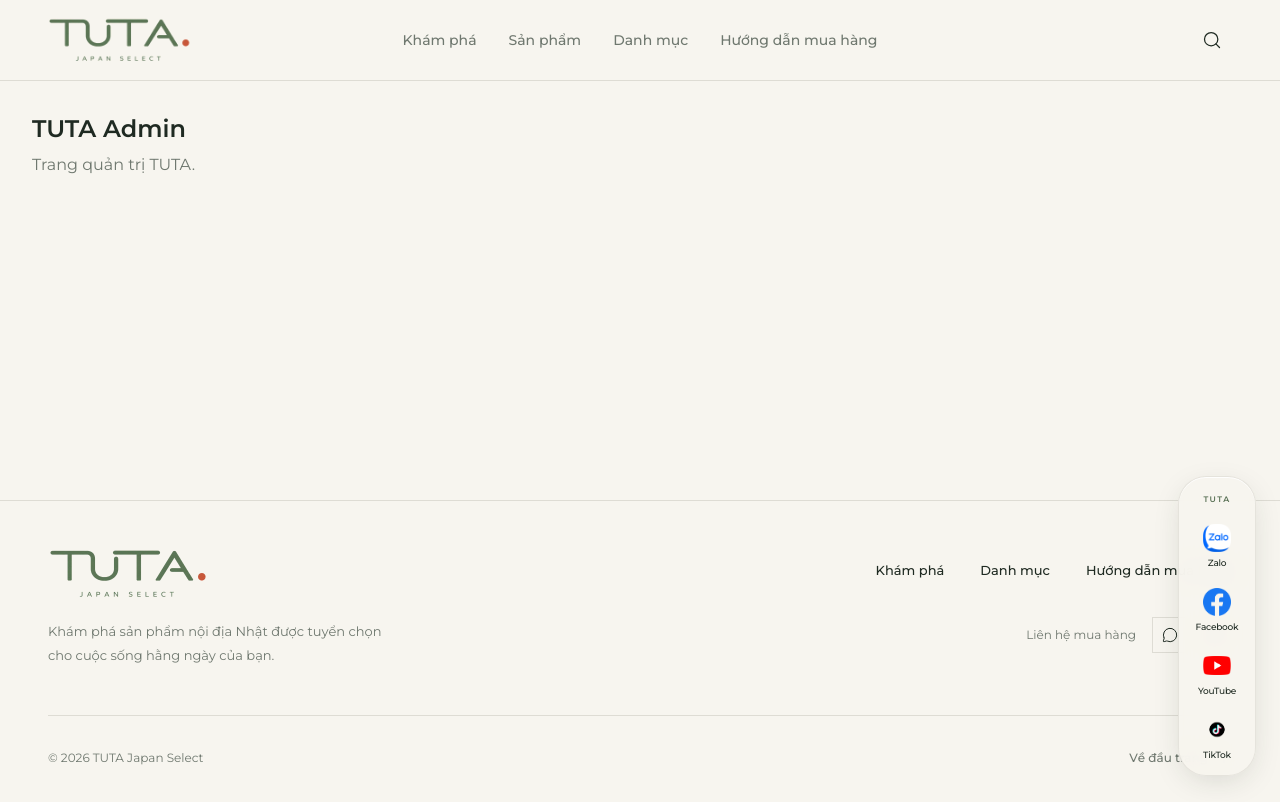
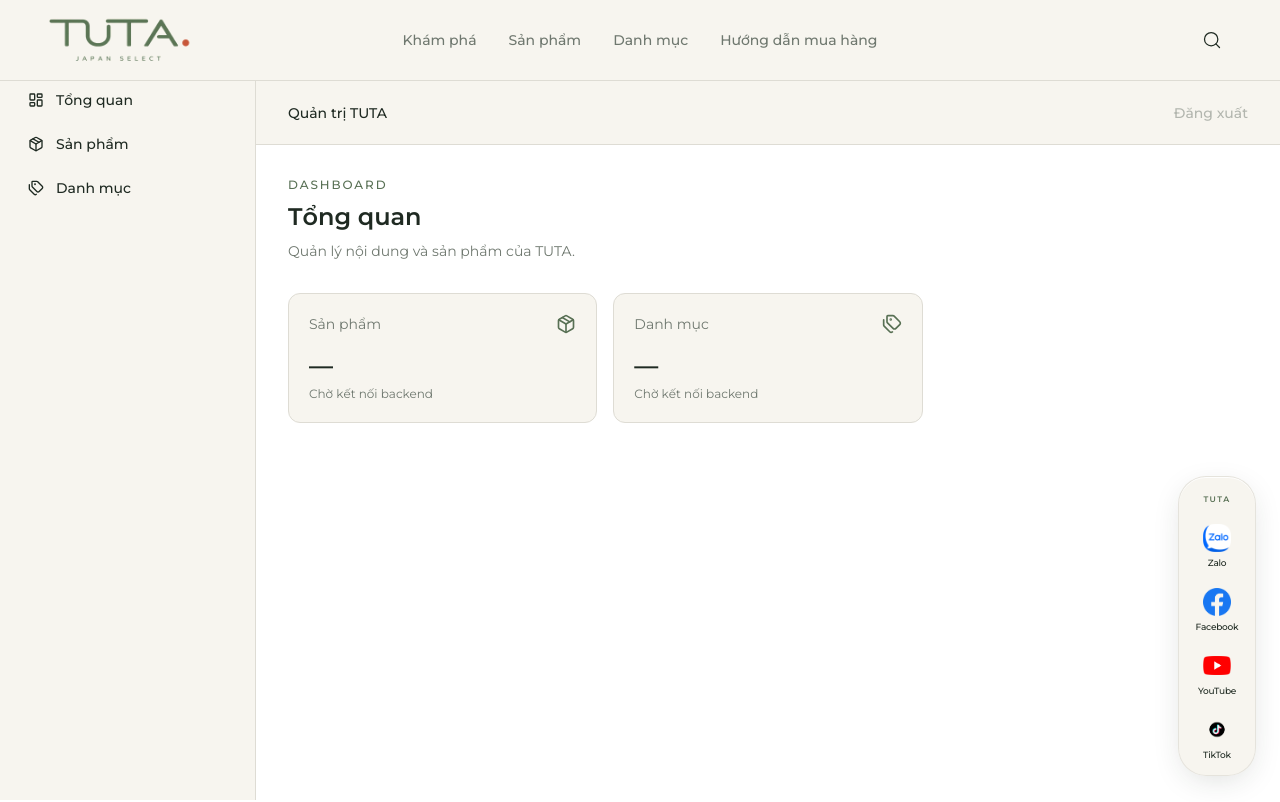
Before and after one commit to TUTA-Japan/TUTA-Frontend, a Next.js app: page /admin in a window 1280 px wide. Shown: the top 802 px of the page. Built offline with nearby package versions, Linux system fonts and the light colour scheme.

Commit message:
✨  feat: scaffold admin product and category management

```diff
--- /dev/null
+++ b/src/app/admin/(protected)/categories/page.tsx
@@ -0,0 +1,46 @@
+import Link from "next/link";
+import { Plus } from "lucide-react";
+
+export default function AdminCategoriesPage() {
+  return (
+    <div>
+      <div className="flex flex-wrap items-start justify-between gap-4">
+        <div>
+          <p className="text-xs font-medium tracking-[0.16em] text-tuta-green uppercase">
+            Quản lý
+          </p>
+
+          <h1 className="mt-2 text-2xl font-semibold text-text-primary">
+            Danh mục
+          </h1>
+
+          <p className="mt-2 text-sm text-text-secondary">
+            Quản lý các danh mục sản phẩm hiển thị trên website TUTA.
+          </p>
+        </div>
+
+        <Link
+          href="/admin/categories/new"
+          className="inline-flex h-10 items-center gap-2 rounded-lg bg-tuta-green px-4 text-sm font-semibold text-white transition hover:bg-tuta-green-dark"
+        >
+          <Plus className="size-4" />
+          Thêm danh mục
+        </Link>
+      </div>
+
+      <div className="mt-8 overflow-hidden rounded-xl border border-border bg-background">
+        <div className="border-b border-border px-5 py-4">
+          <p className="text-sm font-medium text-text-primary">
+            Danh sách danh mục
+          </p>
+        </div>
+
+        <div className="px-5 py-12 text-center">
+          <p className="text-sm text-text-secondary">
+            Dữ liệu danh mục sẽ được hiển thị sau khi kết nối backend.
+          </p>
+        </div>
+      </div>
+    </div>
+  );
+}
--- a/src/app/admin/(protected)/layout.tsx
+++ b/src/app/admin/(protected)/layout.tsx
@@ -1,9 +1,22 @@
 import type { ReactNode } from "react";
+
+import { AdminHeader } from "@/components/admin/admin-header";
+import { AdminSidebar } from "@/components/admin/admin-sidebar";
 
 type AdminLayoutProps = {
   children: ReactNode;
 };
 
 export default function AdminLayout({ children }: AdminLayoutProps) {
-  return children;
+  return (
+    <div className="min-h-screen bg-surface">
+      <AdminSidebar />
+
+      <div className="md:pl-64">
+        <AdminHeader />
+
+        <main className="p-5 md:p-8">{children}</main>
+      </div>
+    </div>
+  );
 }
--- a/src/app/admin/(protected)/page.tsx
+++ b/src/app/admin/(protected)/page.tsx
@@ -1,9 +1,51 @@
-export default function AdminPage() {
+import { Package, Tags } from "lucide-react";
+
+export default function AdminDashboardPage() {
   return (
-    <main className="p-8">
-      <h1 className="text-2xl font-semibold text-text-primary">TUTA Admin</h1>
+    <div>
+      <div>
+        <p className="text-xs font-medium tracking-[0.16em] text-tuta-green uppercase">
+          Dashboard
+        </p>
 
-      <p className="mt-2 text-text-secondary">Trang quản trị TUTA.</p>
-    </main>
+        <h1 className="mt-2 text-2xl font-semibold text-text-primary">
+          Tổng quan
+        </h1>
+
+        <p className="mt-2 text-sm text-text-secondary">
+          Quản lý nội dung và sản phẩm của TUTA.
+        </p>
+      </div>
+
+      <div className="mt-8 grid gap-4 sm:grid-cols-2 lg:grid-cols-3">
+        <div className="rounded-xl border border-border bg-background p-5">
+          <div className="flex items-center justify-between">
+            <p className="text-sm text-text-secondary">Sản phẩm</p>
+
+            <Package className="size-5 text-tuta-green" />
+          </div>
+
+          <p className="mt-4 text-2xl font-semibold text-text-primary">—</p>
+
+          <p className="mt-1 text-xs text-text-secondary">
+            Chờ kết nối backend
+          </p>
+        </div>
+
+        <div className="rounded-xl border border-border bg-background p-5">
+          <div className="flex items-center justify-between">
+            <p className="text-sm text-text-secondary">Danh mục</p>
+
+            <Tags className="size-5 text-tuta-green" />
+          </div>
+
+          <p className="mt-4 text-2xl font-semibold text-text-primary">—</p>
+
+          <p className="mt-1 text-xs text-text-secondary">
+            Chờ kết nối backend
+          </p>
+        </div>
+      </div>
+    </div>
   );
 }
--- /dev/null
+++ b/src/app/admin/(protected)/products/page.tsx
@@ -0,0 +1,46 @@
+import Link from "next/link";
+import { Plus } from "lucide-react";
+
+export default function AdminProductsPage() {
+  return (
+    <div>
+      <div className="flex flex-wrap items-start justify-between gap-4">
+        <div>
+          <p className="text-xs font-medium tracking-[0.16em] text-tuta-green uppercase">
+            Quản lý
+          </p>
+
+          <h1 className="mt-2 text-2xl font-semibold text-text-primary">
+            Sản phẩm
+          </h1>
+
+          <p className="mt-2 text-sm text-text-secondary">
+            Quản lý các sản phẩm hiển thị trên website TUTA.
+          </p>
+        </div>
+
+        <Link
+          href="/admin/products/new"
+          className="inline-flex h-10 items-center gap-2 rounded-lg bg-tuta-green px-4 text-sm font-semibold text-white transition hover:bg-tuta-green-dark"
+        >
+          <Plus className="size-4" />
+          Thêm sản phẩm
+        </Link>
+      </div>
+
+      <div className="mt-8 overflow-hidden rounded-xl border border-border bg-background">
+        <div className="border-b border-border px-5 py-4">
+          <p className="text-sm font-medium text-text-primary">
+            Danh sách sản phẩm
+          </p>
+        </div>
+
+        <div className="px-5 py-12 text-center">
+          <p className="text-sm text-text-secondary">
+            Dữ liệu sản phẩm sẽ được hiển thị sau khi kết nối backend.
+          </p>
+        </div>
+      </div>
+    </div>
+  );
+}
--- /dev/null
+++ b/src/components/admin/admin-header.tsx
@@ -0,0 +1,17 @@
+export function AdminHeader() {
+  return (
+    <header className="sticky top-0 z-30 flex h-16 items-center justify-between border-b border-border bg-background/95 px-5 backdrop-blur-md md:px-8">
+      <div>
+        <p className="text-sm font-medium text-text-primary">Quản trị TUTA</p>
+      </div>
+
+      <button
+        type="button"
+        disabled
+        className="text-sm font-medium text-text-secondary opacity-50"
+      >
+        Đăng xuất
+      </button>
+    </header>
+  );
+}
--- /dev/null
+++ b/src/components/admin/admin-sidebar.tsx
@@ -0,0 +1,45 @@
+import Link from "next/link";
+import { LayoutDashboard, Package, Tags } from "lucide-react";
+
+export function AdminSidebar() {
+  return (
+    <aside className="fixed inset-y-0 left-0 hidden w-64 border-r border-border bg-background md:block">
+      <div className="flex h-16 items-center border-b border-border px-6">
+        <Link
+          href="/admin"
+          className="text-base font-semibold text-tuta-green-dark"
+        >
+          TUTA Admin
+        </Link>
+      </div>
+
+      <nav className="p-4">
+        <div className="space-y-1">
+          <Link
+            href="/admin"
+            className="flex items-center gap-3 rounded-lg px-3 py-2.5 text-sm font-medium text-text-primary transition hover:bg-surface"
+          >
+            <LayoutDashboard className="size-4" />
+            Tổng quan
+          </Link>
+
+          <Link
+            href="/admin/products"
+            className="flex items-center gap-3 rounded-lg px-3 py-2.5 text-sm font-medium text-text-primary transition hover:bg-surface"
+          >
+            <Package className="size-4" />
+            Sản phẩm
+          </Link>
+
+          <Link
+            href="/admin/categories"
+            className="flex items-center gap-3 rounded-lg px-3 py-2.5 text-sm font-medium text-text-primary transition hover:bg-surface"
+          >
+            <Tags className="size-4" />
+            Danh mục
+          </Link>
+        </div>
+      </nav>
+    </aside>
+  );
+}
```
